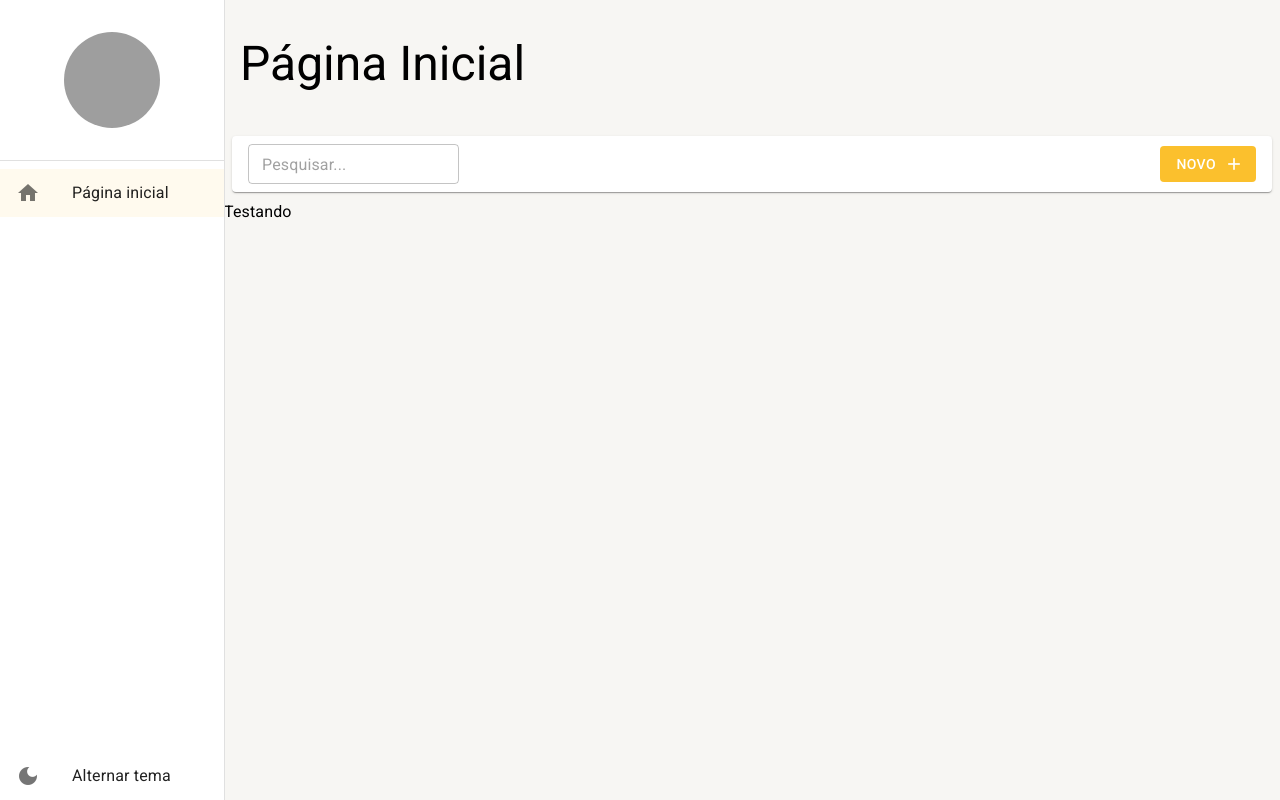
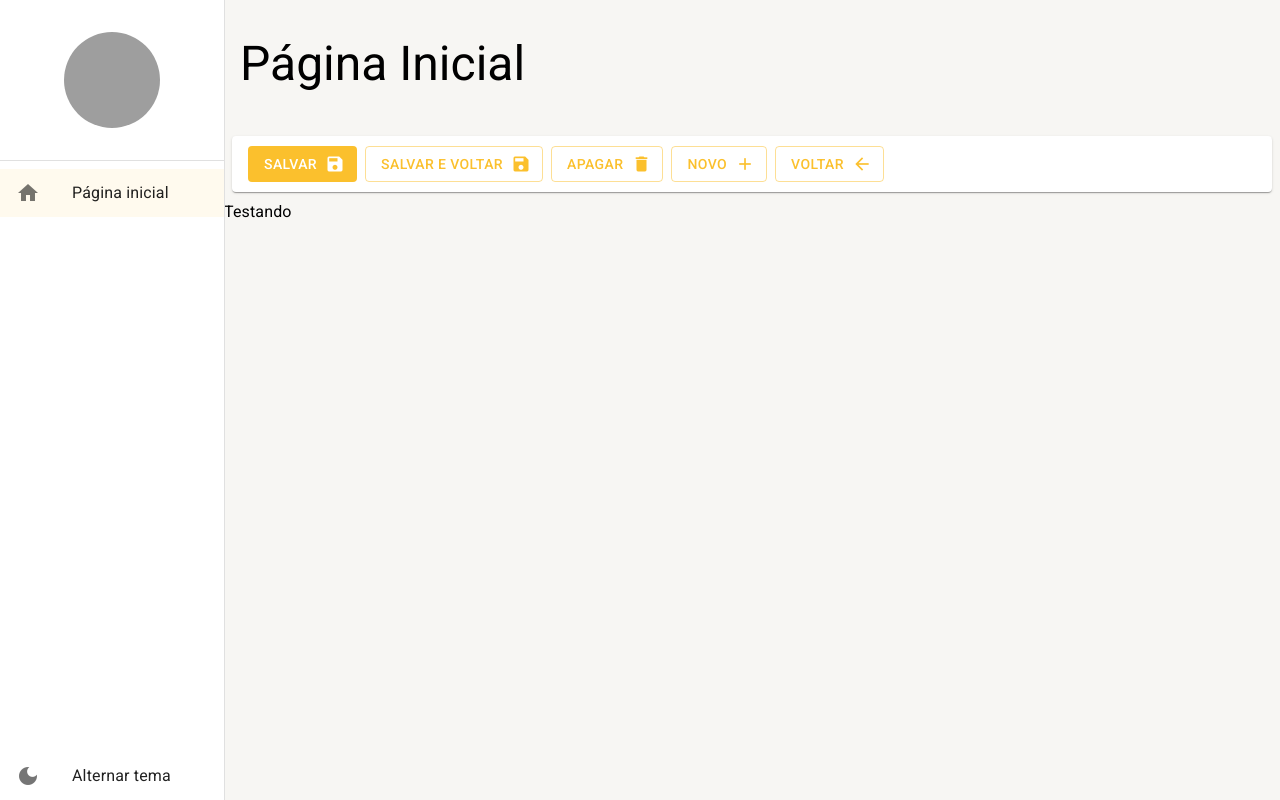
Before and after one commit to dayannealcantara/cadastro, a React (Create React App) app: page /pagina-inicial in a window 1280 px wide. Built offline with nearby package versions, Linux system fonts and the light colour scheme; grey boxes are pictures that could not be loaded.

Commit message:
feat:inserting detail bar

```diff
--- a/src/pages/dashboard/Dashboard.tsx
+++ b/src/pages/dashboard/Dashboard.tsx
@@ -1,9 +1,9 @@
-import { BarraDeFerramentas } from '../../shared/components';
+import {  FerramentasDeDetalhes } from '../../shared/components';
 import { LayoutBaseDePagina } from '../../shared/layouts';
 
 
 export const Dashboard =() =>{
   return(
-    <LayoutBaseDePagina titulo='Página Inicial' barraDeFerramentas={(<BarraDeFerramentas mostrarInputBusca textoBtn='Novo'/>)}>Testando</LayoutBaseDePagina>
+    <LayoutBaseDePagina titulo='Página Inicial' barraDeFerramentas={(<FerramentasDeDetalhes/>)}>Testando</LayoutBaseDePagina>
   );
 };
```
